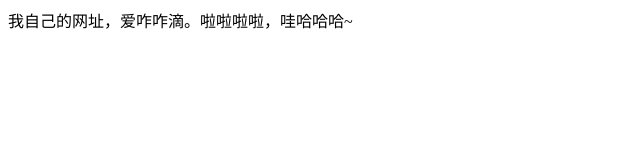
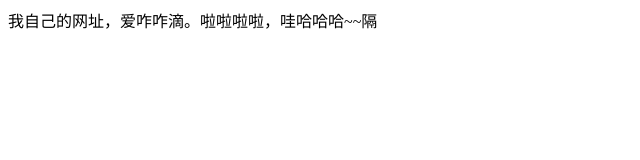
Before and after one commit to sdta25196/sdta25196.github.io, a plain HTML site: page index.html in a window 1280 px wide. Shown: the full height of the page, 0-640 px from the left. Drawn offline with Linux system fonts and the light colour scheme.

Commit message:
Update index.html

```diff
--- a/index.html
+++ b/index.html
@@ -7,6 +7,6 @@
     <title>Document</title>
 </head>
 <body>
-    我自己的网址，爱咋咋滴。啦啦啦啦，哇哈哈哈~
+    我自己的网址，爱咋咋滴。啦啦啦啦，哇哈哈哈~~隔
 </body>
 </html>
```
